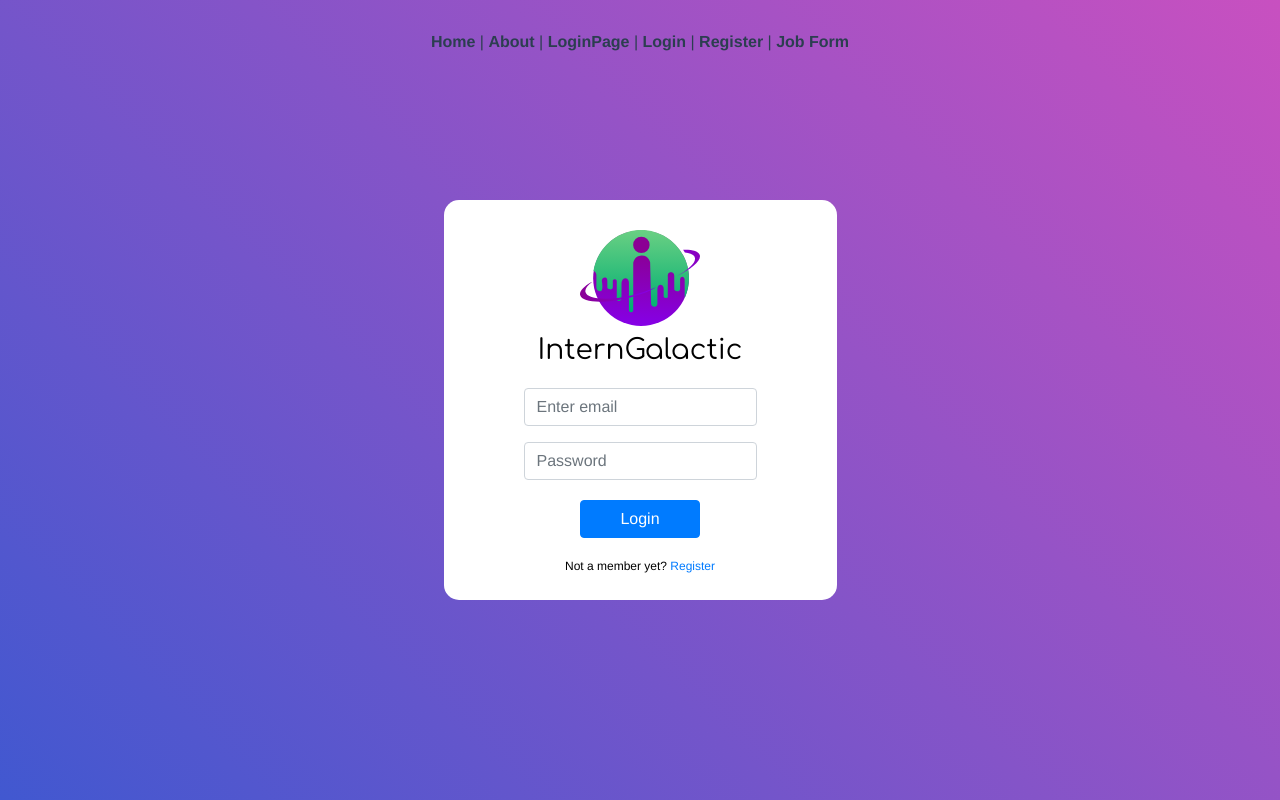
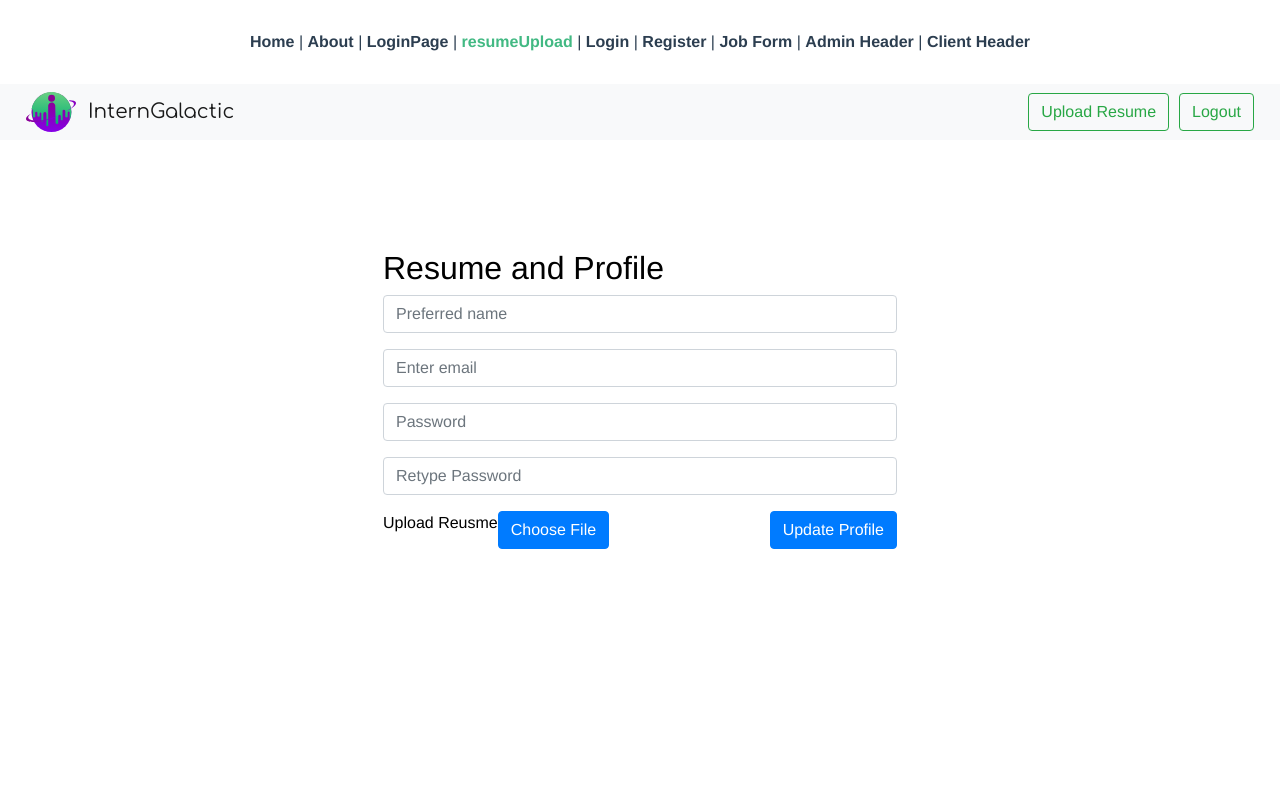
Before and after one commit to carmen-c/interngalactic, a Vue app in the folder myapp/: page /resumeUpload in a window 1280 px wide. Before the commit this address led to /login. Built offline with nearby package versions, Linux system fonts and the light colour scheme.

Commit message:
UploadResumePage

```diff
--- a/myapp/src/App.vue
+++ b/myapp/src/App.vue
@@ -4,9 +4,12 @@
       <router-link to="/">Home</router-link> |
       <router-link to="/about">About</router-link> |
       <router-link to="/LoginPage">LoginPage</router-link> |
+      <router-link to="/resumeUpload">resumeUpload</router-link> |
       <router-link to="/Login">Login</router-link> |
       <router-link to="/Register">Register</router-link> |
-	  <router-link to ="/jobForm">Job Form</router-link>
+	  <router-link to ="/jobForm">Job Form</router-link> |
+	  <router-link to ="/adminHeader">Admin Header</router-link> |
+	  <router-link to ="/clientHeader">Client Header</router-link>
     </div>
     <router-view/>
   </div>
--- /dev/null
+++ b/myapp/src/components/adminHeader.vue
@@ -0,0 +1,55 @@
+<template>
+<div id="adminHeader">
+	<nav class="navbar navbar-expand-lg navbar-light bg-light">
+	<img src="../../images/InternLogo.svg" id="internLogo"/>
+  <a class="navbar-brand" href="#">InternGalactic</a>
+  <button class="navbar-toggler" type="button" data-toggle="collapse" data-target="#navbarSupportedContent" aria-controls="navbarSupportedContent" aria-expanded="false" aria-label="Toggle navigation">
+    <span class="navbar-toggler-icon"></span>
+  </button>
+
+  <div class="collapse navbar-collapse" id="navbarSupportedContent">
+    <ul class="navbar-nav mr-auto">
+
+    </ul>
+    <form class="form-inline my-2 my-lg-0">
+      <button class="btn btn-outline-success my-2 my-sm-0" id="logoBtn" type="submit">Logout</button>
+    </form>
+  </div>
+</nav>
+	</div>
+</template>
+
+
+<style>
+@import url("https://stackpath.bootstrapcdn.com/bootstrap/4.2.1/css/bootstrap.min.css");
+@import url('https://fonts.googleapis.com/css?family=Comfortaa');
+</style>
+<style>
+	#logoBtn {
+		margin-right: 10px;
+	}
+	.navbar-brand {
+		font-family: 'Comfortaa', cursive;
+	}
+	#internLogo{
+		width: 50px;
+		margin-left:10px;
+		margin-right:12px;
+	}
+</style>
+
+<script>
+// @ is an alias to /src
+import firebase from 'firebase';
+
+export default {
+	name:"adminHeader",
+	data() {
+		return {
+
+		}
+	},
+	components:{
+	},
+}
+</script>
--- /dev/null
+++ b/myapp/src/components/clientHeader.vue
@@ -0,0 +1,56 @@
+<template>
+<div id="clientHeader">
+	<nav class="navbar navbar-expand-lg navbar-light bg-light">
+	<img src="../../images/InternLogo.svg" id="internLogo"/>
+  <a class="navbar-brand" href="#">InternGalactic</a>
+  <button class="navbar-toggler" type="button" data-toggle="collapse" data-target="#navbarSupportedContent" aria-controls="navbarSupportedContent" aria-expanded="false" aria-label="Toggle navigation">
+    <span class="navbar-toggler-icon"></span>
+  </button>
+
+  <div class="collapse navbar-collapse" id="navbarSupportedContent">
+    <ul class="navbar-nav mr-auto">
+
+    </ul>
+    <form class="form-inline my-2 my-lg-0">
+      <button class="btn btn-outline-success my-2 my-sm-0" id="logoBtn" type="submit">Upload Resume</button>
+      <button class="btn btn-outline-success my-2 my-sm-0" id="logoBtn" type="submit">Logout</button>
+    </form>
+  </div>
+</nav>
+	</div>
+</template>
+
+
+<style>
+@import url("https://stackpath.bootstrapcdn.com/bootstrap/4.2.1/css/bootstrap.min.css");
+@import url('https://fonts.googleapis.com/css?family=Comfortaa');
+</style>
+<style>
+	#logoBtn {
+		margin-right: 10px;
+	}
+	.navbar-brand {
+		font-family: 'Comfortaa', cursive;
+	}
+	#internLogo{
+		width: 60px;
+		margin-left:10px;
+		margin-right:15px;
+	}
+</style>
+
+<script>
+// @ is an alias to /src
+import firebase from 'firebase';
+
+export default {
+	name:"adminHeader",
+	data() {
+		return {
+
+		}
+	},
+	components:{
+	},
+}
+</script>
--- a/myapp/src/router.js
+++ b/myapp/src/router.js
@@ -2,9 +2,13 @@ import Vue from 'vue'
 import Router from 'vue-router'
 import Home from './views/Home.vue'
 import LoginPage from './views/LoginPage.vue'
+import resumeUpload from './views/resumeUpload.vue'
+
 import Login from './components/Login.vue'
 import Register from './components/Register.vue'
 import jobForm from './components/jobForm.vue'
+import adminHeader from './components/adminHeader.vue'
+import clientHeader from './components/clientHeader.vue'
 import firebase from 'firebase'
 
 Vue.use(Router)
@@ -25,6 +29,11 @@ export default new Router({
 	  path: '/LoginPage',
 	  name: 'LoginPage',
 	  component: LoginPage
+	},
+	 {
+	  path: '/resumeUpload',
+	  name: 'resumeUpload',
+	  component: resumeUpload
 	},
     {
       path: '/',
@@ -49,6 +58,16 @@ export default new Router({
 	  name: '/jobForm',
 	  component: jobForm,
 	},
+	{
+	  path: '/adminHeader',
+	  name: '/adminHeader',
+	  component: adminHeader,
+	},
+	{
+	  path: '/clientHeader',
+	  name: '/clientHeader',
+	  component: clientHeader,
+	},
     {
       path: '/about',
       name: 'about',
--- /dev/null
+++ b/myapp/src/views/resumeUpload.vue
@@ -0,0 +1,111 @@
+<template>
+  <div class="resumeUpload">
+	  <clientHeader />
+	  <div class="formWrapper">
+      <div class="formcontainer">
+		<div class="form-group">
+			<h2 style="float:left;">Resume and Profile</h2>
+		  <input type="text" class="form-control" v-model="name"
+			   id="exampleInputName" placeholder="Preferred name">
+        </div>
+        <div class="form-group">
+		  <input type="email" class="form-control" v-model="email"
+			   id="exampleInputEmail1" aria-describedby="emailHelp"
+			   placeholder="Enter email">
+        </div>
+		<div class="form-group">
+		  <input type="password" class="form-control" v-model="password"
+				   id="exampleInputPassword1" placeholder="Password">
+		</div>
+		<div class="form-group">
+		  <input type="password" class="form-control" v-model="retypePass" placeholder="Retype Password">
+		</div>
+		<div class="submitWrap">
+			<div>
+				<p style="float:left">Upload Reusme</p>
+		  			<button v-on:click="signup" style="float:left;" type="submit" class="btn btn-primary">Choose File</button>
+			</div>
+		  <button v-on:click="signup" style="float:right;" type="submit" class="btn btn-primary">Update Profile</button>
+		</div>
+      </div>
+	</div>
+  </div>
+</template>
+
+<script>
+// @ is an alias to /src
+import HelloWorld from '@/components/HelloWorld.vue';
+import Login from '@/components/Login.vue';
+import clientHeader from '@/components/clientHeader.vue';
+import firebase from 'firebase';
+
+export default {
+	name: 'register',
+	data(){
+		return {
+            name: '',
+			email: '',
+			password: '',
+			retypePass: ''
+		}
+
+	},
+	methods:{
+		signup:function() {
+			if(this.password == this.retypePass){
+				firebase.auth().createUserWithEmailAndPassword(this.email, this.password).then(
+					(user)=>{
+						alert('account created')
+                        console.log(user)
+						var ref = firebase.firestore().collection("users").doc(user.user.uid);
+                        ref.set({
+                          name: this.name,
+                          email: this.email,
+                          password: this.password,
+                        })
+					},
+					function(err){
+						alert("error")
+					}
+				);
+			}
+
+		}
+	},
+	components: {
+		Login:Login,
+		clientHeader:clientHeader,
+	}
+}
+</script>
+
+<style>
+@import url("https://stackpath.bootstrapcdn.com/bootstrap/4.2.1/css/bootstrap.min.css");
+</style>
+<style>
+	.submitWrap {
+		text-align: center;
+		width: 100%;
+	}
+	.formWrapper {
+		display:flex;
+		position:fixed;
+		left:0;
+		top:0;
+		width:100vw;
+		height:100vh;
+		justify-content:center;
+		align-items:center;
+		text-align: left;
+		color: #000;
+		z-index: -1;
+	}
+	.formcontainer {
+		background-color: white;
+		justify-content:center;
+		align-items:center;
+		padding: 30px 80px;
+		border-radius: 15px;
+	}
+
+</style>
```
